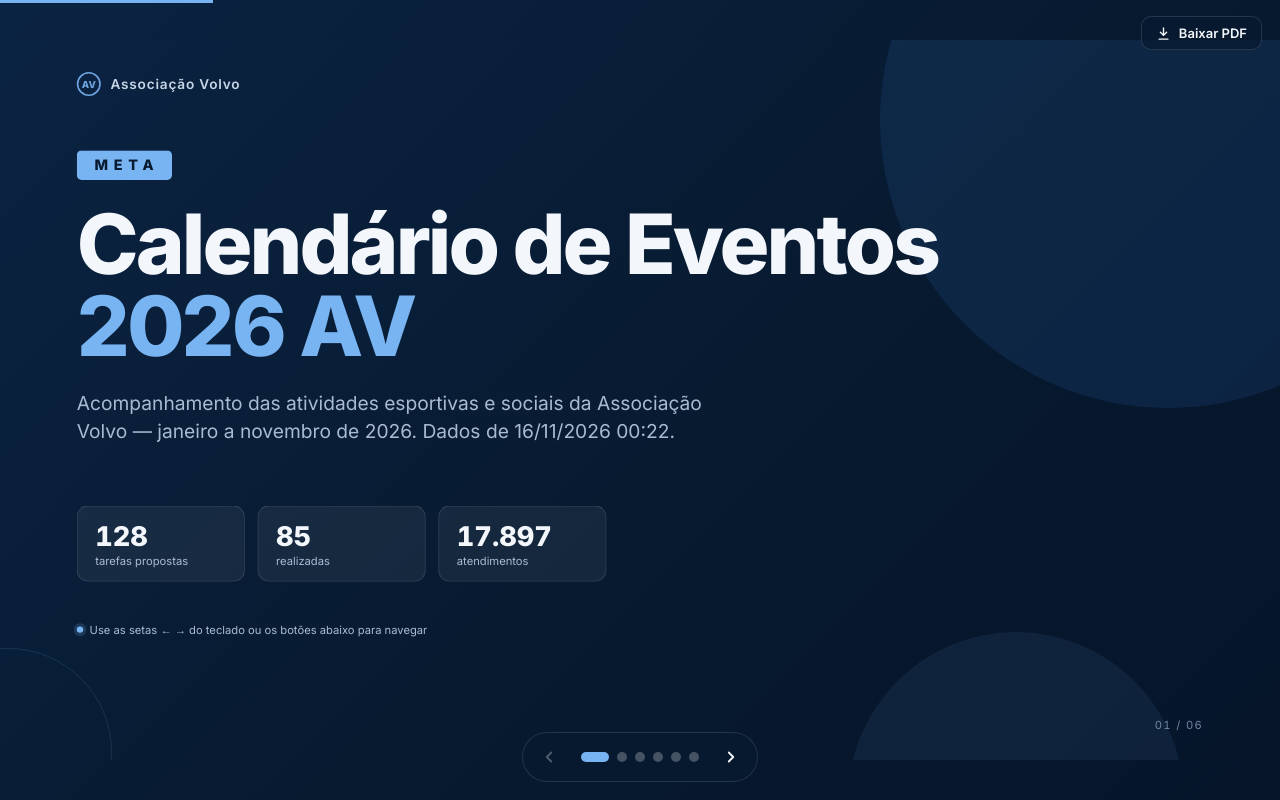
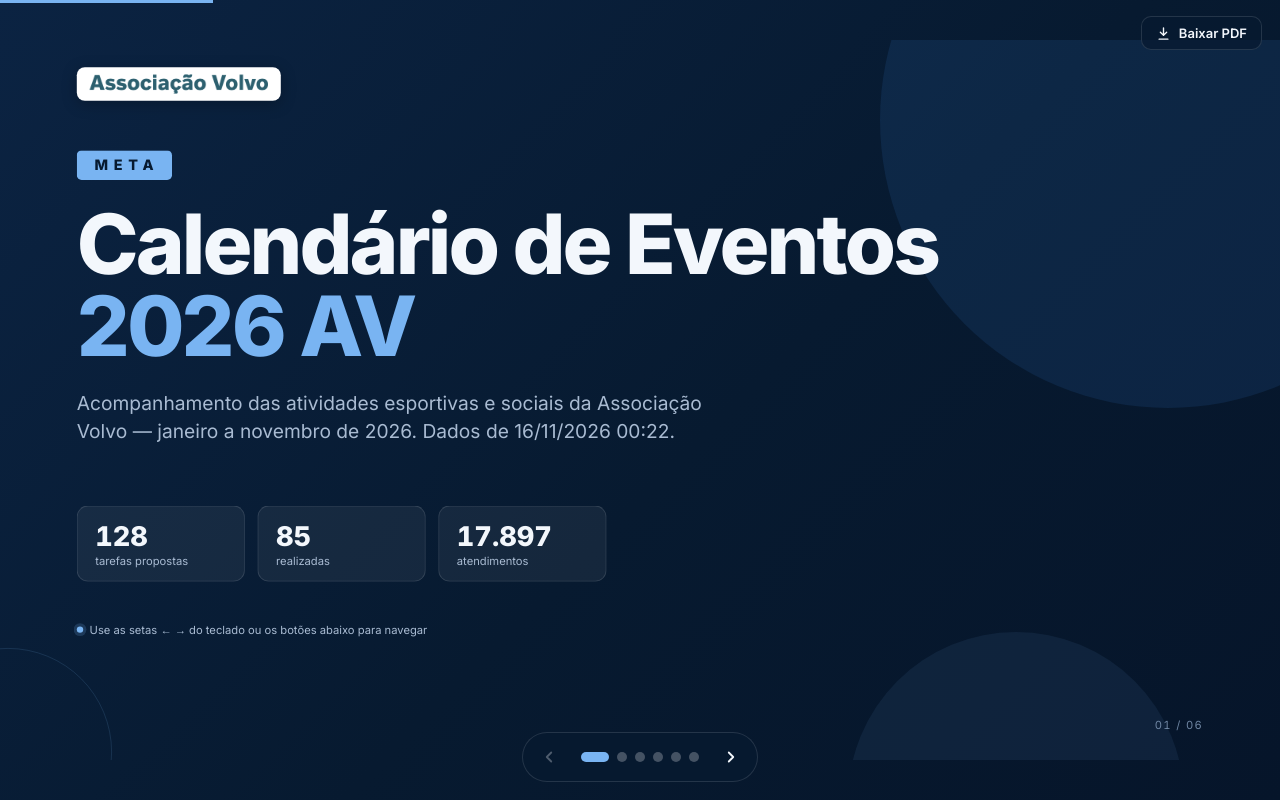
Before and after one commit to leandrormctba-volvo/calendario, a plain HTML site: page index.html in a window 1280 px wide. Drawn offline with nearby package versions, Linux system fonts and the light colour scheme.

Commit message:
Logo oficial da Associação Volvo nos slides, PDF e prévia
- Logo baixada de associacaovolvo.com.br (assets/logo-associacao-volvo.png)
- Substitui o selo "AV" + texto por placa branca com a logo
- PDF ignora o aviso "Gerando PDF" e os botões na captura

Co-Authored-By: Claude Opus 5.5 <noreply@anthropic.com>

```diff
--- a/index.html
+++ b/index.html
@@ -51,8 +51,8 @@
   .deco.c { width: 260px; height: 260px; left: -120px; bottom: -120px; border: 1px solid rgba(121,180,242,0.18); }
 
   /* Marca e rodapé presentes em todos os slides */
-  .brand { position: absolute; left: 96px; top: 40px; display: flex; align-items: center; gap: 12px; font-size: 17px; font-weight: 600; letter-spacing: .06em; color: var(--ice); opacity: .9; }
-  .brand .mark { width: 30px; height: 30px; border-radius: 50%; border: 2px solid var(--sky); display: grid; place-items: center; font-size: 12px; font-weight: 800; color: var(--sky); letter-spacing: 0; }
+  .brand { position: absolute; left: 96px; top: 34px; display: inline-flex; align-items: center; background: #ffffff; padding: 9px 16px; border-radius: 10px; box-shadow: 0 4px 18px rgba(0,0,0,.25); }
+  .brand img { display: block; height: 24px; width: auto; }
   .pageno { position: absolute; right: 96px; bottom: 36px; font-size: 14px; color: var(--faint); letter-spacing: .12em; font-variant-numeric: tabular-nums; }
   .foot { position: absolute; left: 96px; bottom: 36px; font-size: 13px; color: var(--faint); }
 
@@ -378,7 +378,7 @@
   // ---------- Marca + numeração em todos os slides ----------
   const slides = [...document.querySelectorAll('.slide')];
   slides.forEach((s, i) => {
-    s.insertAdjacentHTML('afterbegin', `<div class="brand"><span class="mark">AV</span>Associação Volvo</div>`);
+    s.insertAdjacentHTML('afterbegin', `<div class="brand"><img src="assets/logo-associacao-volvo.png" alt="Associação Volvo"></div>`);
     s.insertAdjacentHTML('beforeend', `<div class="pageno">${String(i + 1).padStart(2, '0')} / ${String(slides.length).padStart(2, '0')}</div>`);
   });
 
@@ -641,7 +641,8 @@
       for (let i = 0; i < slides.length; i++) {
         go(i, true);
         await new Promise(r => setTimeout(r, 250));
-        const canvas = await html2canvas(slides[i], { scale: 1.5, backgroundColor: '#071a30', width: 1600, height: 900, windowWidth: 1600, windowHeight: 900, scrollX: 0, scrollY: 0, logging: false });
+        const canvas = await html2canvas(slides[i], { scale: 1.5, backgroundColor: '#071a30', width: 1600, height: 900, windowWidth: 1600, windowHeight: 900, scrollX: 0, scrollY: 0, logging: false,
+          ignoreElements: el => el.id === 'toast' || el.id === 'pdfBtn' || el.id === 'progress' || (el.classList && el.classList.contains('ctrl')) });
         if (i > 0) pdf.addPage([1600, 900], 'landscape');
         pdf.addImage(canvas.toDataURL('image/jpeg', 0.92), 'JPEG', 0, 0, 1600, 900);
       }
```
Also changed, not shown: assets/logo-associacao-volvo.png (added), preview.png.
